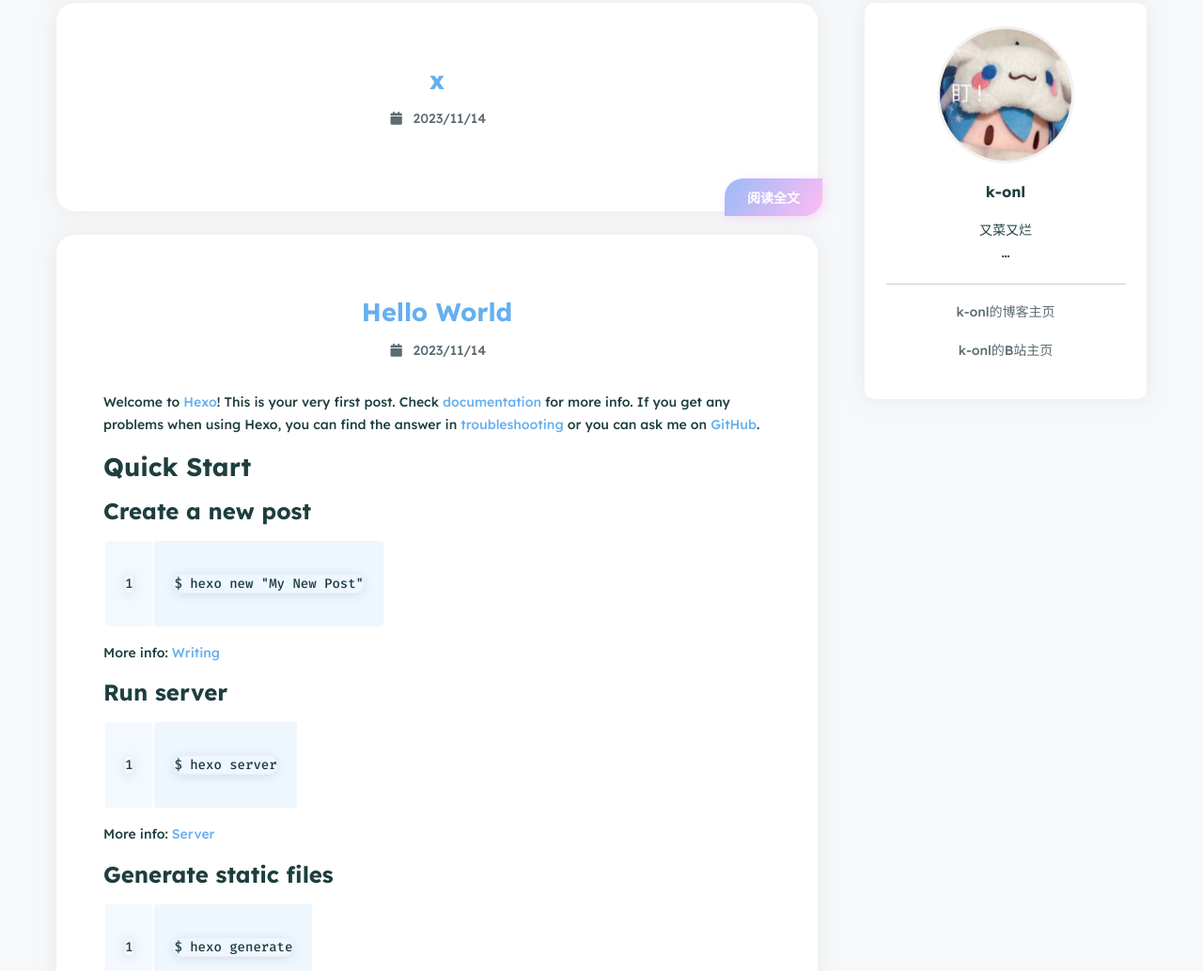
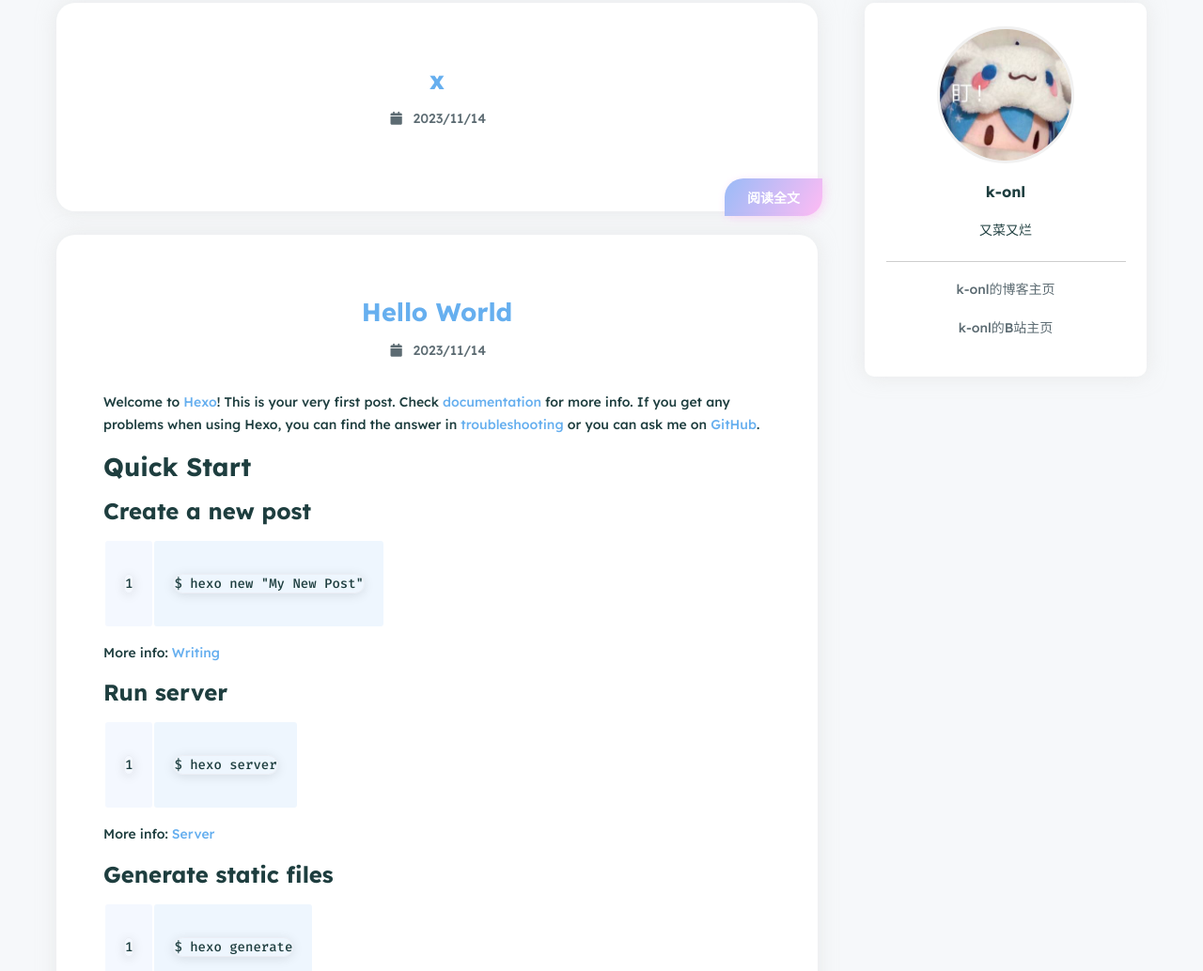
Before and after one commit to k-onl/k-onl.github.io, a plain HTML site: page index.html in a window 1280 px wide. Shown: the part 817-1851 px from the top of the page at 94% size. Drawn offline with nearby package versions, Linux system fonts and the light colour scheme.

Commit message:
Site updated: 2023-11-15 15:47:44

```diff
--- a/index.html
+++ b/index.html
@@ -251,7 +251,7 @@
         </div>
         <div class="name">k-onl</div>
         <div class="description">
-            <p>又菜又烂<br>…</p>
+            <p>又菜又烂</p>
 
         </div>
 
```
